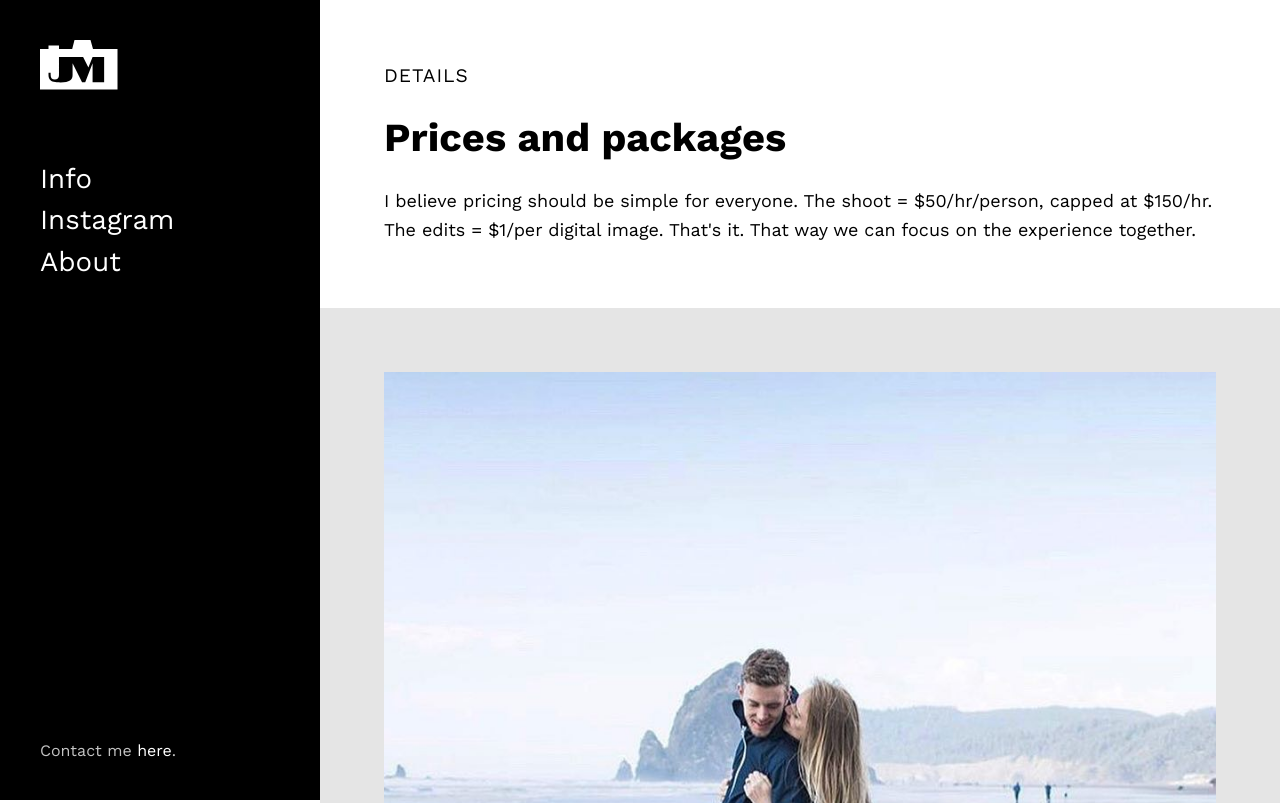
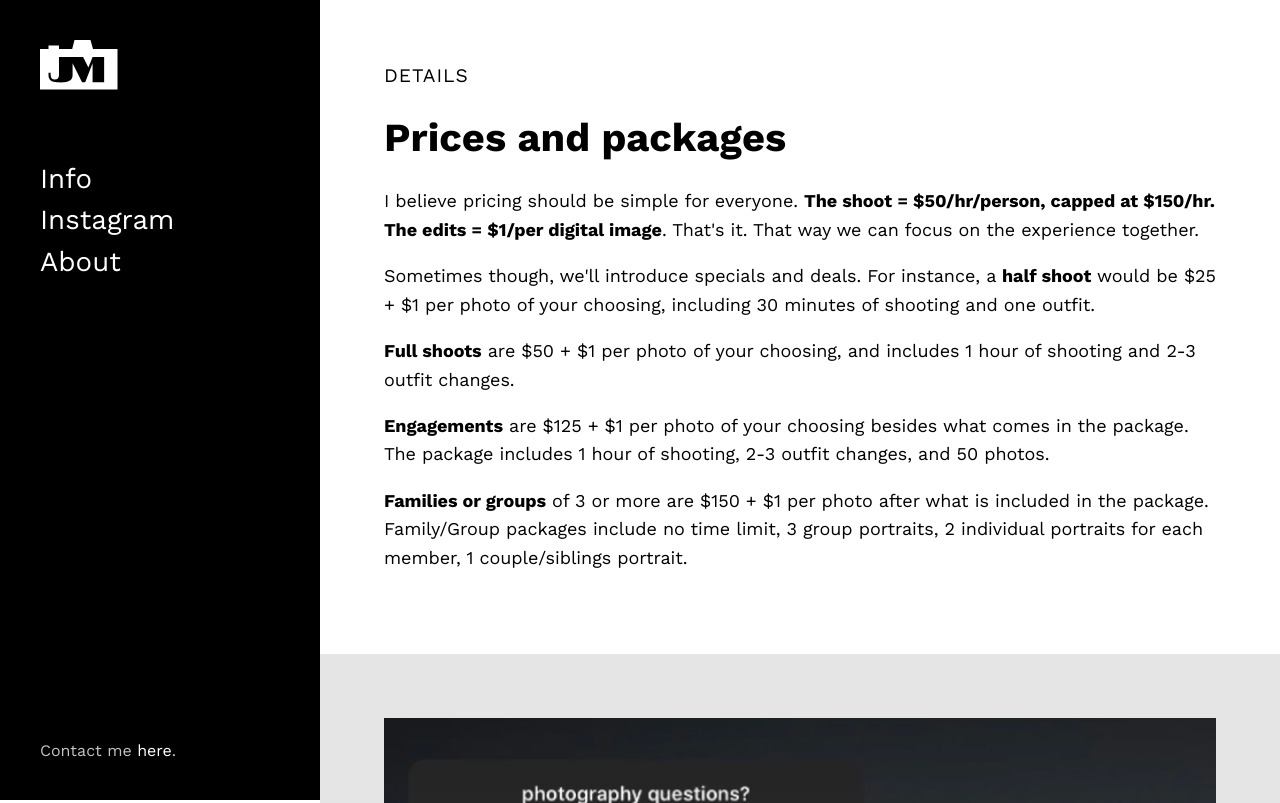
Before and after one commit to damky/20200710jocelynPhotoSite, a Gatsby site in the folder JM_Photography/: page /prices in a window 1280 px wide. Shown: the top 803 px of the page. Built offline with nearby package versions, Linux system fonts and the light colour scheme; Gatsby itself is replaced by a stand-in of ours.

Commit message:
Added pricing

```diff
--- a/JM_Photography/content/projects/projects.yaml
+++ b/JM_Photography/content/projects/projects.yaml
@@ -4,8 +4,12 @@
   category: "Details"
   color: "black"
   images: "prices"
-  cover: "./prices/projects-prices-001.jpg"
-  desc: "I believe pricing should be simple for everyone. The shoot = $50/hr/person, capped at $150/hr. The edits = $1/per digital image. That's it. That way we can focus on the experience together."
+  cover: "./prices/projects-prices-006.jpg"
+  desc: "<p>I believe pricing should be simple for everyone. <strong>The shoot = $50/hr/person, capped at $150/hr. The edits = $1/per digital image</strong>. That's it. That way we can focus on the experience together.</p>
+  <p>Sometimes though, we'll introduce specials and deals. For instance, a <strong>half shoot</strong> would be $25 + $1 per photo of your choosing, including 30 minutes of shooting and one outfit.</p>
+  <p><strong>Full shoots</strong> are $50 + $1 per photo of your choosing, and includes 1 hour of shooting and 2-3 outfit changes.</p>
+  <p><strong>Engagements</strong> are $125 + $1 per photo of your choosing besides what comes in the package. The package includes 1 hour of shooting, 2-3 outfit changes, and 50 photos.</p>
+  <p><strong>Families or groups</strong> of 3 or more are $150 + $1 per photo after what is included in the package. Family/Group packages include no time limit, 3 group portraits, 2 individual portraits for each member, 1 couple/siblings portrait.</p>"
 - title: "Testimonials"
   title_detail: "Testimonials - What people are saying about JM Photography?"
   slug: "/testimonials"
--- a/JM_Photography/src/templates/project.tsx
+++ b/JM_Photography/src/templates/project.tsx
@@ -120,7 +120,7 @@ const Project: React.FunctionComponent<PageProps> = ({ data: { project, images }
         </PBox>
       </Content>
       <PBox style={{ textAlign: 'center' }} py={10} px={[6, 6, 8, 10]}>
-        <h2>Want to start your own project?</h2>
+        <h2>Contact us to schedule your shoot!</h2>
         <a href="mailto:jocelyn@mckay.studio">
           <PButton color={project.color} py={4} px={8}>
             Contact Us
```
Also changed, not shown: JM_Photography/content/projects/prices/projects-prices-002.jpg (added), JM_Photography/content/projects/prices/projects-prices-003.jpg (added), JM_Photography/content/projects/prices/projects-prices-004.jpg (added), JM_Photography/content/projects/prices/projects-prices-005.jpg (added), JM_Photography/content/projects/prices/projects-prices-006.jpg (renamed from JM_Photography/content/projects/prices/projects-prices-001.jpg).
